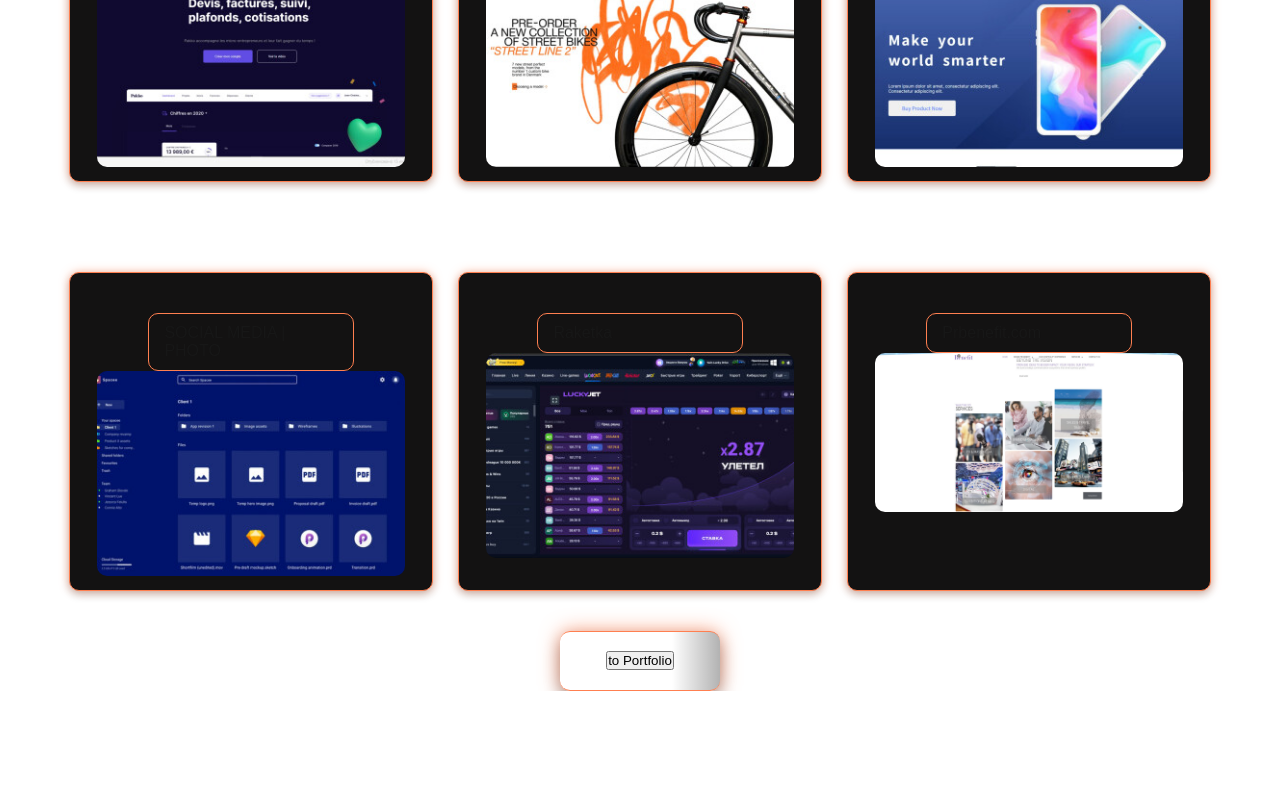
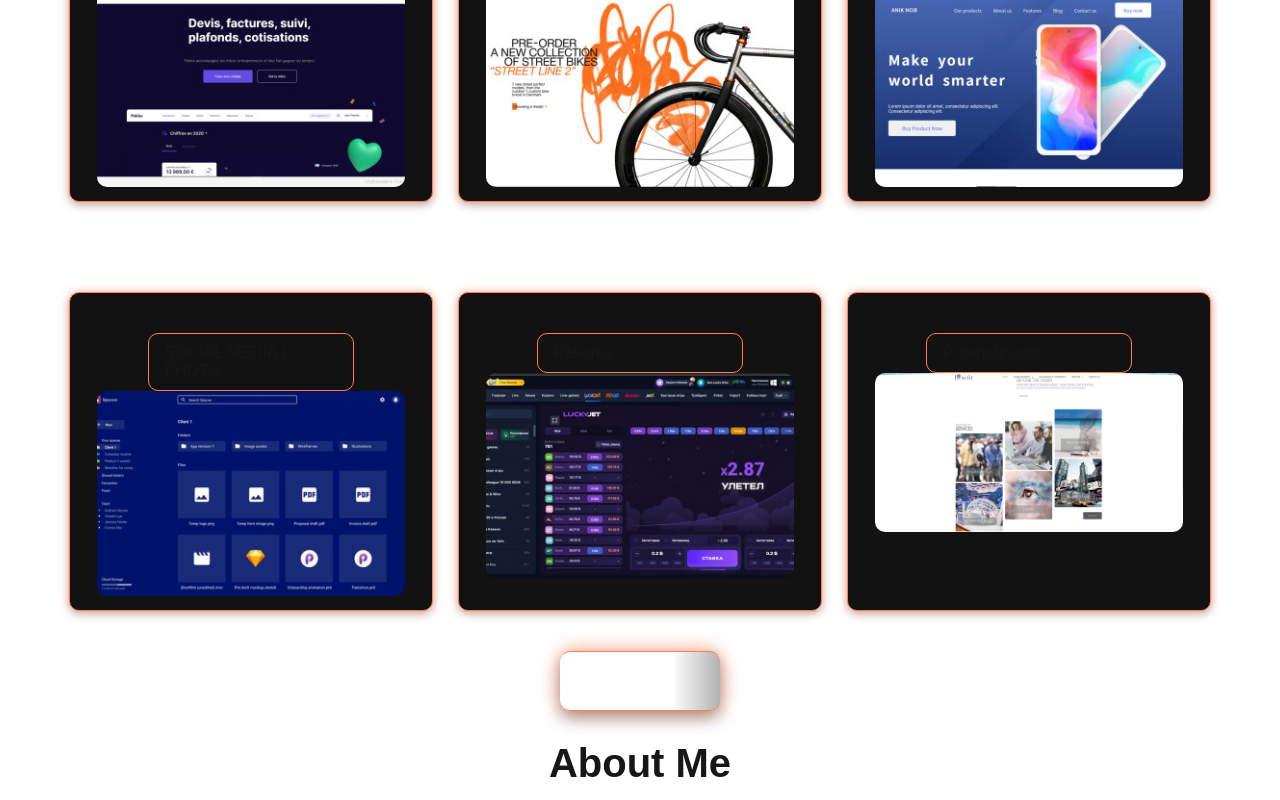
Before and after one commit to AndreySmirnoffv/my-fullstack-site, a Next.js app: page / in a window 1280 px wide. Shown: the part 995-1795 px from the top of the page. Before the commit the page ends 1686 px from the top, so only its background shows below. Built offline with nearby package versions, Linux system fonts and the light colour scheme.

Commit message:
finished portfolio block and started about

```diff
--- a/src/app/page.tsx
+++ b/src/app/page.tsx
@@ -1,3 +1,4 @@
+import About from "@/components/MainPage/About/About";
 import NavBar from "@/components/MainPage/NavBar/NavBar";
 import PortFolio from "@/components/MainPage/Portfolio/Portfolio";
 import ShortDescription from "@/components/MainPage/ShortDescription/ShortDescription";
@@ -8,6 +9,7 @@ export default function Home() {
       <NavBar/>
       <ShortDescription/>
       <PortFolio/>
+      <About/>
     </>
 
   )
--- /dev/null
+++ b/src/components/MainPage/About/About.tsx
@@ -0,0 +1,11 @@
+import styles from './about.module.scss'
+
+export default async function About(){
+    return (
+        <section className={styles.wrapper}>
+            <section className={styles.about_header_wrapper}>
+                <h2 className={styles.about_header}>About Me</h2>
+            </section>
+        </section>
+    )
+}
--- /dev/null
+++ b/src/components/MainPage/About/about.module.scss
@@ -0,0 +1,12 @@
+.wrapper{
+    margin-top: 30px;
+    text-align: center;
+}
+
+.about_header {
+    width: 20%;
+    font-size: 40px;
+    border-bottom: 4px solid white;
+    display: inline-block;
+    padding-bottom: 10px;
+}
--- a/src/components/MainPage/Portfolio/Portfolio.tsx
+++ b/src/components/MainPage/Portfolio/Portfolio.tsx
@@ -48,7 +48,7 @@ export default async function PortFolio() {
                     </section>
                 ))}
                 <Link href="/portfolio" className={styles.portfolio_link}>
-                    <button className={styles.portfolio_button}>to Portfolio</button>
+                   Portfolio
                 </Link>
             </section>
         </section>
--- a/src/components/MainPage/Portfolio/portfolio.module.scss
+++ b/src/components/MainPage/Portfolio/portfolio.module.scss
@@ -1,6 +1,6 @@
 $navbar-link-hover-color: #ff7f50;
 
-.wrapper{
+.wrapper {
     text-align: center;
 }
 
@@ -10,6 +10,7 @@ $navbar-link-hover-color: #ff7f50;
     border-bottom: 4px solid white;
     display: inline-block;
     padding-bottom: 10px;
+    margin-bottom: 20px; /* Добавлен отступ снизу для лучшего визуального восприятия */
 }
 
 .content_wrapper {
@@ -60,7 +61,7 @@ $navbar-link-hover-color: #ff7f50;
     max-height: 400px;
 }
 
-.portfolio_link{
+.portfolio_link {
     margin: 0 auto;
     height: 60px;
     width: 160px;
@@ -85,7 +86,6 @@ $navbar-link-hover-color: #ff7f50;
     box-shadow: 0 8px 20px rgba(0, 0, 0, 0.3), 0 0 30px rgba(255, 127, 80, 0.7); /* Увеличенное свечение при наведении */
 }
 
-
 @media (max-width: 932px) {
     .card {
         width: 100%;
@@ -99,7 +99,7 @@ $navbar-link-hover-color: #ff7f50;
     }
 
     .portfolio_header {
-        width: 100%;
+        width: 80%; /* Ширина на мобильных будет чуть больше */
         font-size: 30px;
     }
 }
@@ -117,7 +117,7 @@ $navbar-link-hover-color: #ff7f50;
     }
 
     .portfolio_header {
-        width: 100%;
+        width: 90%;
         font-size: 25px;
     }
 }
```
